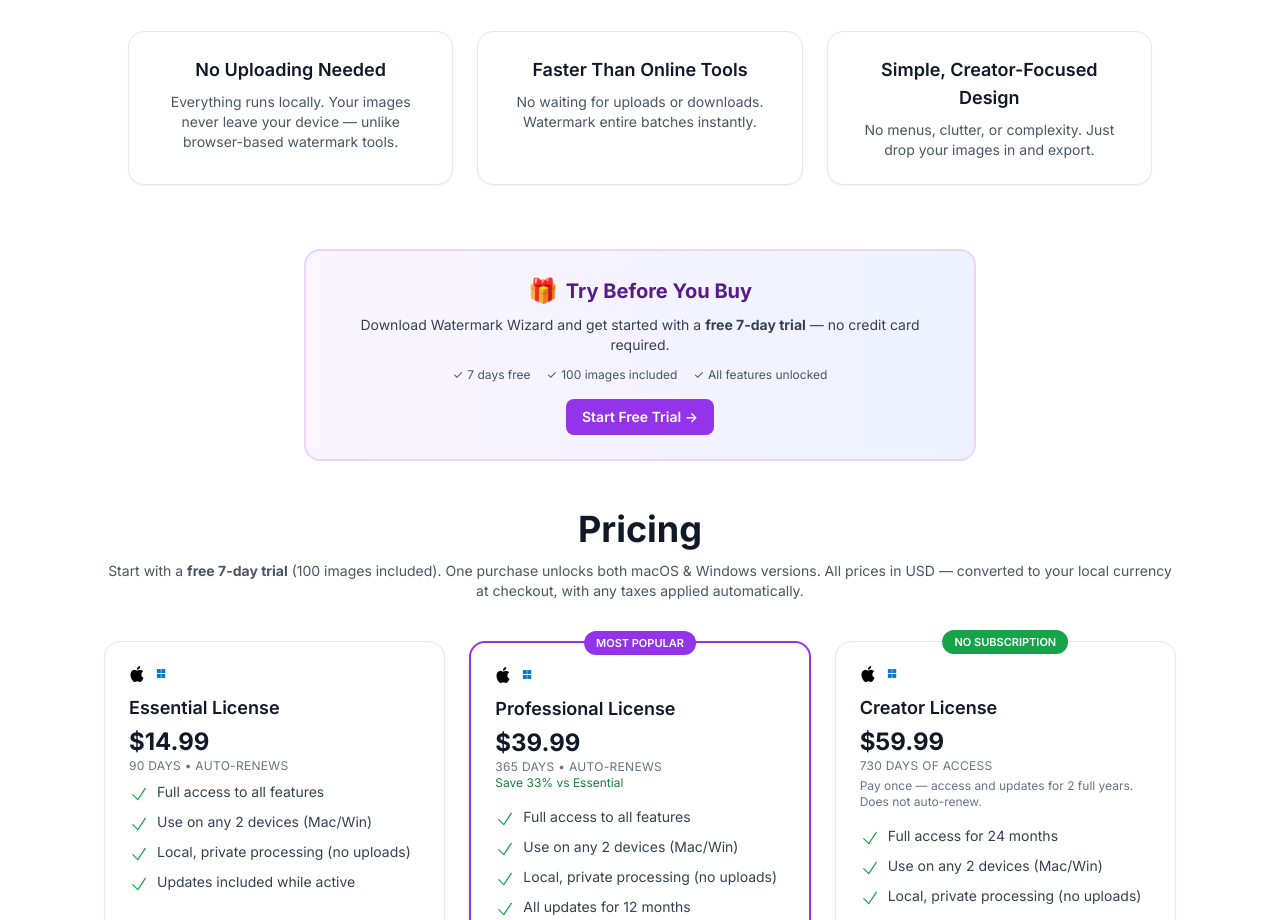
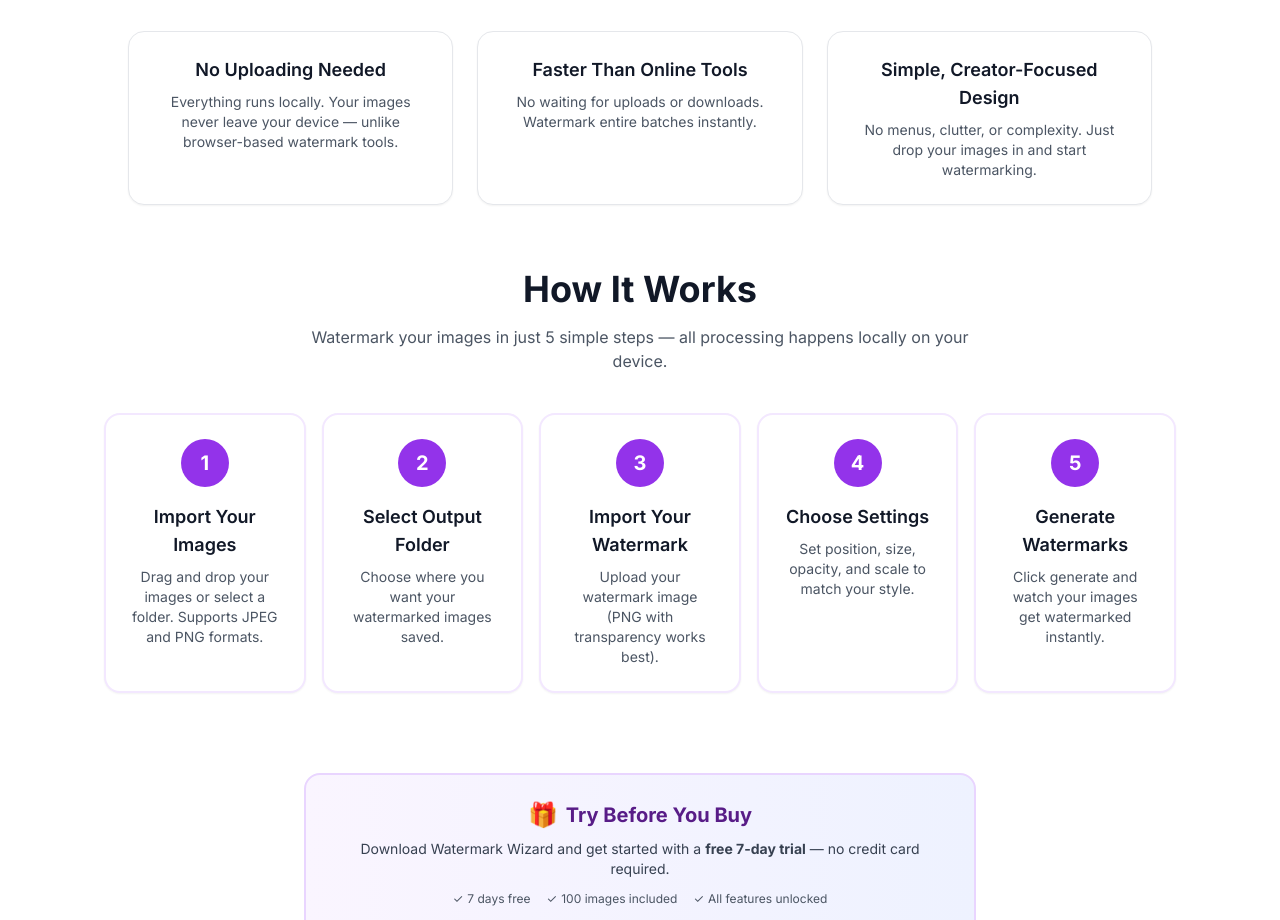
Before and after one commit to DavePetersDigital/watermarkwizard-site, a Next.js app: page / in a window 1280 px wide. Shown: the part 1340-2260 px from the top of the page. Built offline with nearby package versions, Linux system fonts and the light colour scheme; no server answers.

Commit message:
Add 'How It Works' section and reorder homepage sections
- Add 5-step 'How It Works' section with cards
- Move feature highlight cards above 'How It Works' section
- Update wording in feature highlight card

```diff
--- a/app/page.tsx
+++ b/app/page.tsx
@@ -149,13 +149,59 @@
         <div className="p-6 rounded-2xl bg-white border shadow-sm">
           <h3 className="font-semibold text-lg mb-2">Simple, Creator-Focused Design</h3>
           <p className="text-sm text-gray-600">
-            No menus, clutter, or complexity. Just drop your images in and export.
+            No menus, clutter, or complexity. Just drop your images in and start watermarking.
           </p>
         </div>
 
       </div>
 
       {/* -------------------------------------------------- */}
+
+      {/* HOW IT WORKS */}
+      <div className="mb-20">
+        <h2 className="text-3xl md:text-4xl font-bold mb-4">How It Works</h2>
+        <p className="text-gray-600 mb-10 max-w-2xl mx-auto">
+          Watermark your images in just 5 simple steps — all processing happens locally on your device.
+        </p>
+
+        <div className="grid md:grid-cols-5 gap-4 max-w-6xl mx-auto">
+          {[
+            {
+              step: "1",
+              title: "Import Your Images",
+              description: "Drag and drop your images or select a folder. Supports JPEG and PNG formats."
+            },
+            {
+              step: "2",
+              title: "Select Output Folder",
+              description: "Choose where you want your watermarked images saved."
+            },
+            {
+              step: "3",
+              title: "Import Your Watermark",
+              description: "Upload your watermark image (PNG with transparency works best)."
+            },
+            {
+              step: "4",
+              title: "Choose Settings",
+              description: "Set position, size, opacity, and scale to match your style."
+            },
+            {
+              step: "5",
+              title: "Generate Watermarks",
+              description: "Click generate and watch your images get watermarked instantly."
+            }
+          ].map((item, i) => (
+            <div key={i} className="p-6 rounded-2xl bg-white border-2 border-purple-100 shadow-sm hover:shadow-md transition-shadow">
+              <div className="flex items-center justify-center w-12 h-12 rounded-full bg-purple-600 text-white text-xl font-bold mb-4 mx-auto">
+                {item.step}
+              </div>
+              <h3 className="font-semibold text-lg mb-2 text-center">{item.title}</h3>
+              <p className="text-sm text-gray-600 text-center">{item.description}</p>
+            </div>
+          ))}
+        </div>
+      </div>
 
       {/* TRIAL CALLOUT */}
       <div className="mb-8 p-6 bg-gradient-to-r from-purple-50 to-indigo-50 border-2 border-purple-200 rounded-2xl max-w-2xl mx-auto">
```
